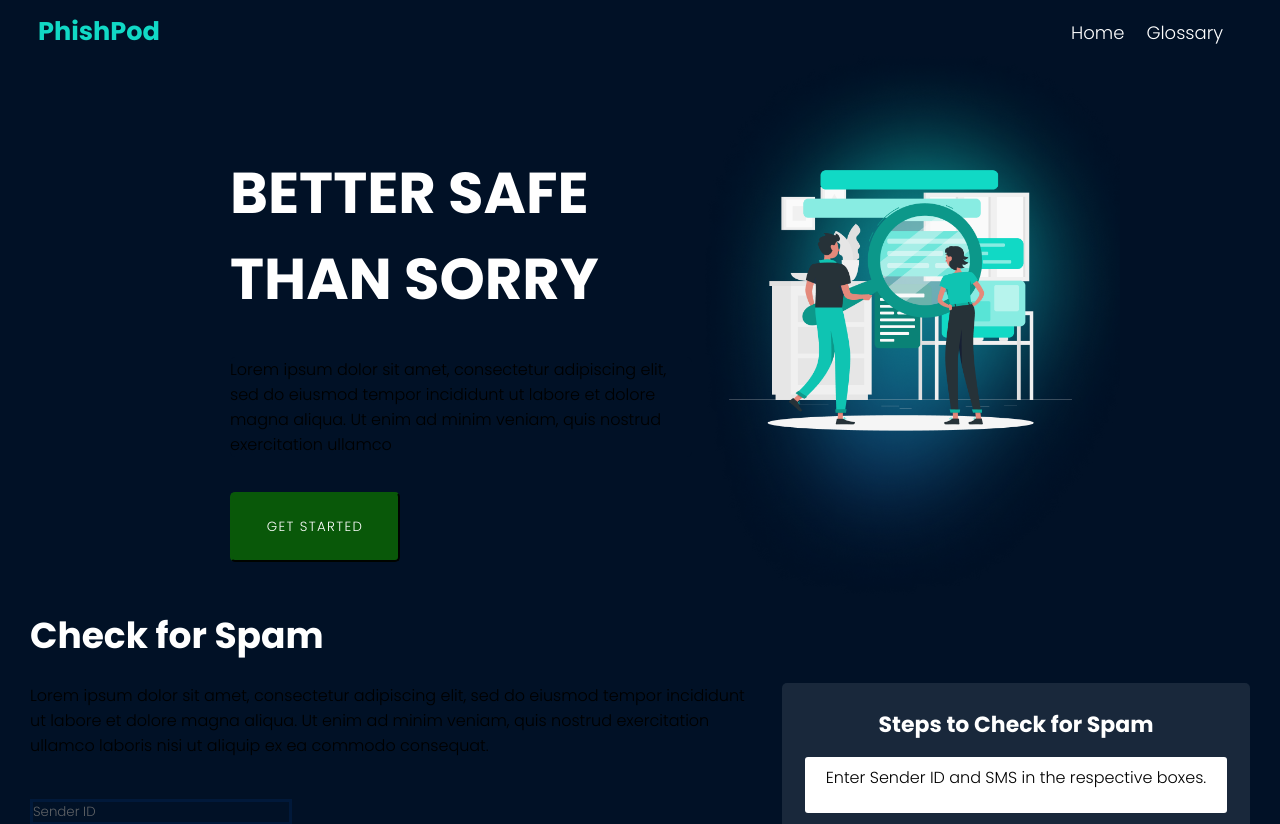
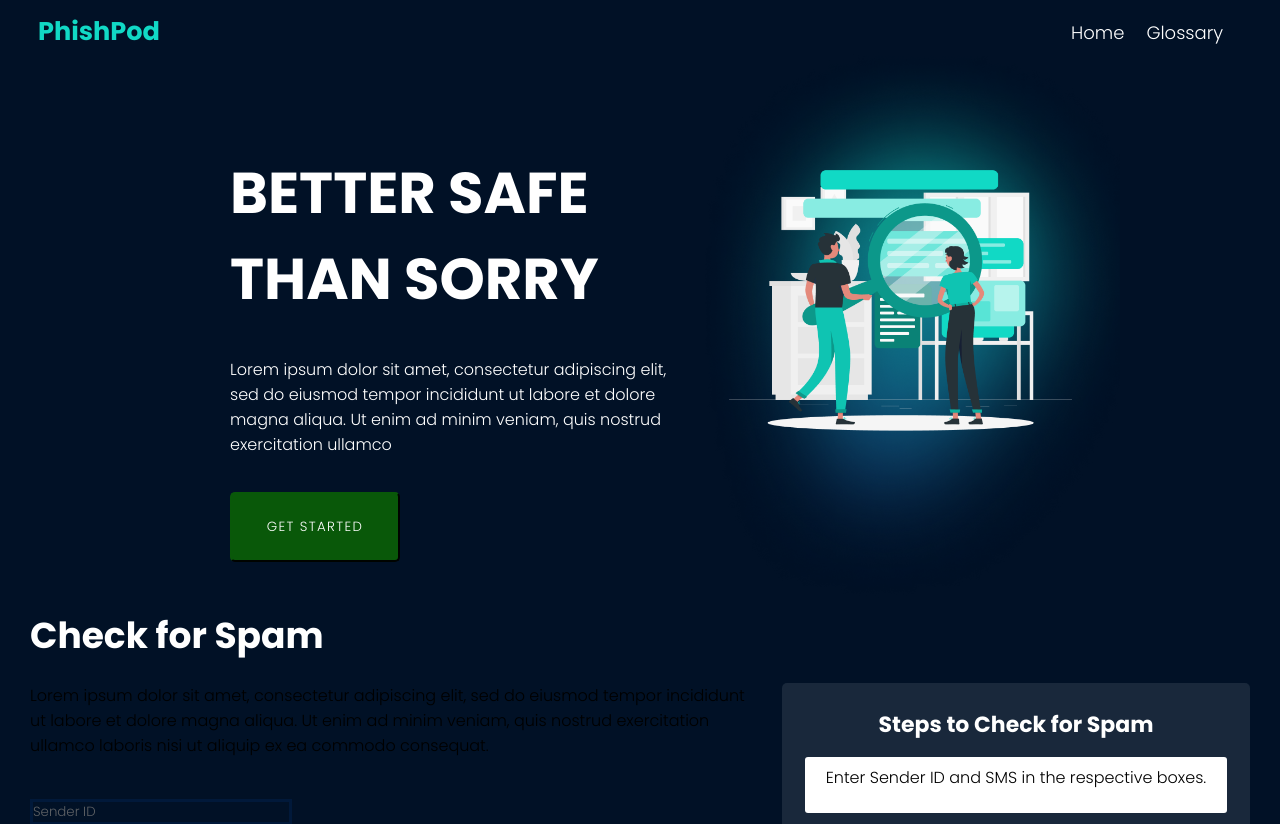
Before and after one commit to niyashiyas/Phish-Pod, a React (Create React App) app: page / in a window 1280 px wide. Shown: the top 824 px of the page. Built offline with nearby package versions, Linux system fonts and the light colour scheme.

Commit message:
glossary added

```diff
--- a/src/components/Glossary/Glossary.css
+++ b/src/components/Glossary/Glossary.css
@@ -52,7 +52,7 @@ section {
   flex-wrap: wrap;
   justify-content: space-between;
 }
-p {
+.glosaary-p {
   border-radius: 5px;
   color: black;
 }
--- a/src/components/Glossary/Glossary.js
+++ b/src/components/Glossary/Glossary.js
@@ -50,7 +50,7 @@ export default function Glossary() {
               .map((card, i) => (
                 <div key={i} className="card">
                   <h3>{card.title}</h3>
-                  <p>{card.data}</p>
+                  <p className="glossary-p">{card.data}</p>
                 </div>
               ))}
           </div>
```
